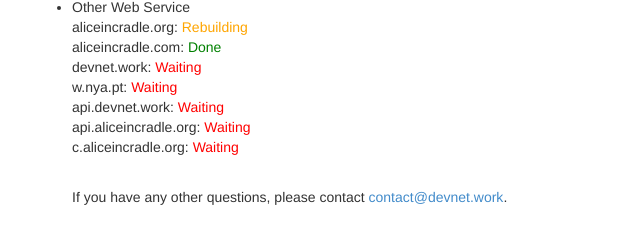
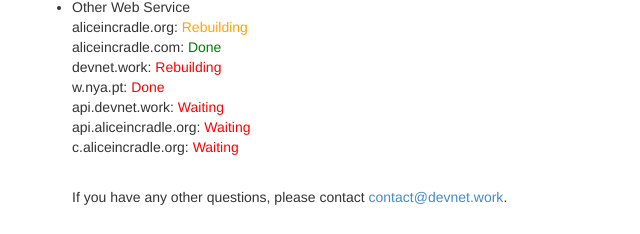
Before and after one commit to Cicini/devnet.work, a plain HTML site: page index.html in a window 1280 px wide. Shown: the part 605-839 px from the top of the page, 38-678 px from the left. Drawn offline with Linux system fonts and the light colour scheme.

Commit message:
Update index.html

```diff
--- a/index.html
+++ b/index.html
@@ -29,8 +29,8 @@ Media Utility Assistant: <font color=green>Done</font><br>
 Other Web Service<br>
 aliceincradle.org: <font color=orange>Rebuilding</font><br>
 aliceincradle.com: <font color=green>Done</font><br>
-devnet.work: <font color=red>Waiting</font><br>
-w.nya.pt: <font color=red>Waiting</font><br>
+devnet.work: <font color=red>Rebuilding</font><br>
+w.nya.pt: <font color=red>Done</font><br>
 api.devnet.work: <font color=red>Waiting</font><br>
 api.aliceincradle.org: <font color=red>Waiting</font><br>
 c.aliceincradle.org: <font color=red>Waiting</font><br>
```
